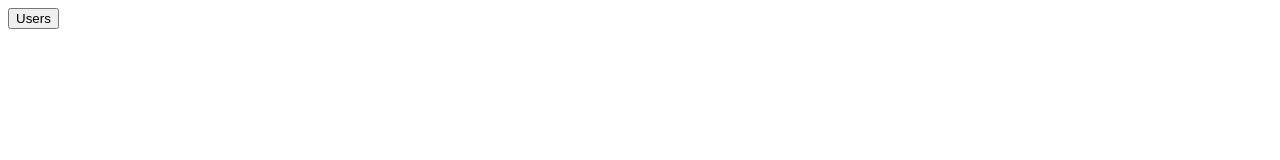
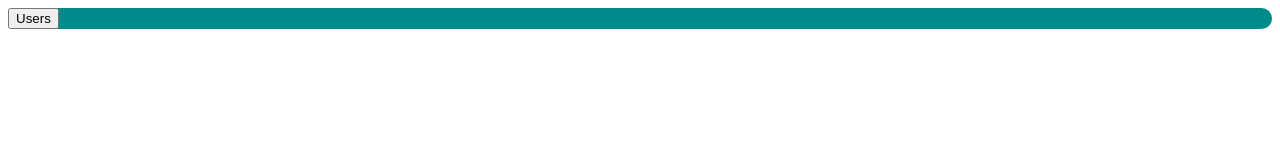
Before and after one commit to ScratchBotManager/BloxStats, a plain HTML site: page index.html in a window 1280 px wide. Drawn offline with Linux system fonts and the light colour scheme.

Commit message:
Update index.html

```diff
--- a/index.html
+++ b/index.html
@@ -1,6 +1,8 @@
 <style>
   li {
-  list-style-type: none
+  list-style-type: none;
+  border-radius: 12px;
+  background-color: darkcyan;
   }
 </style>
 <li class="users"><button type="button">Users</button></li>
```
